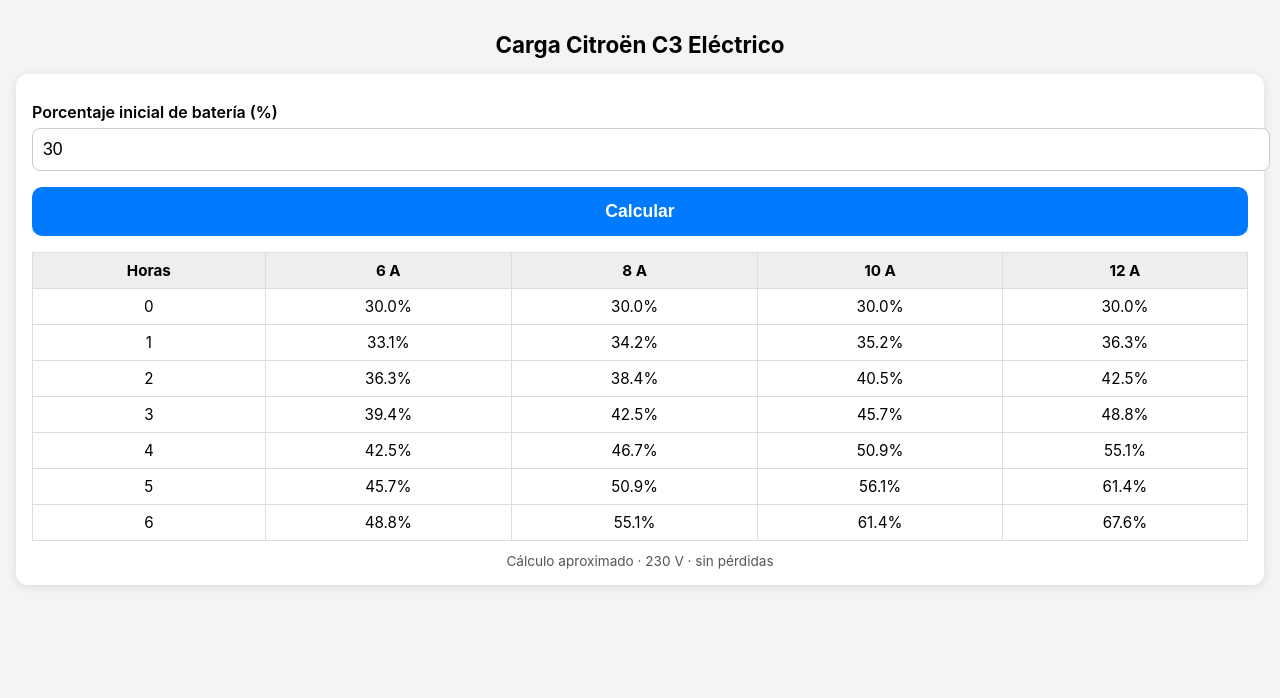
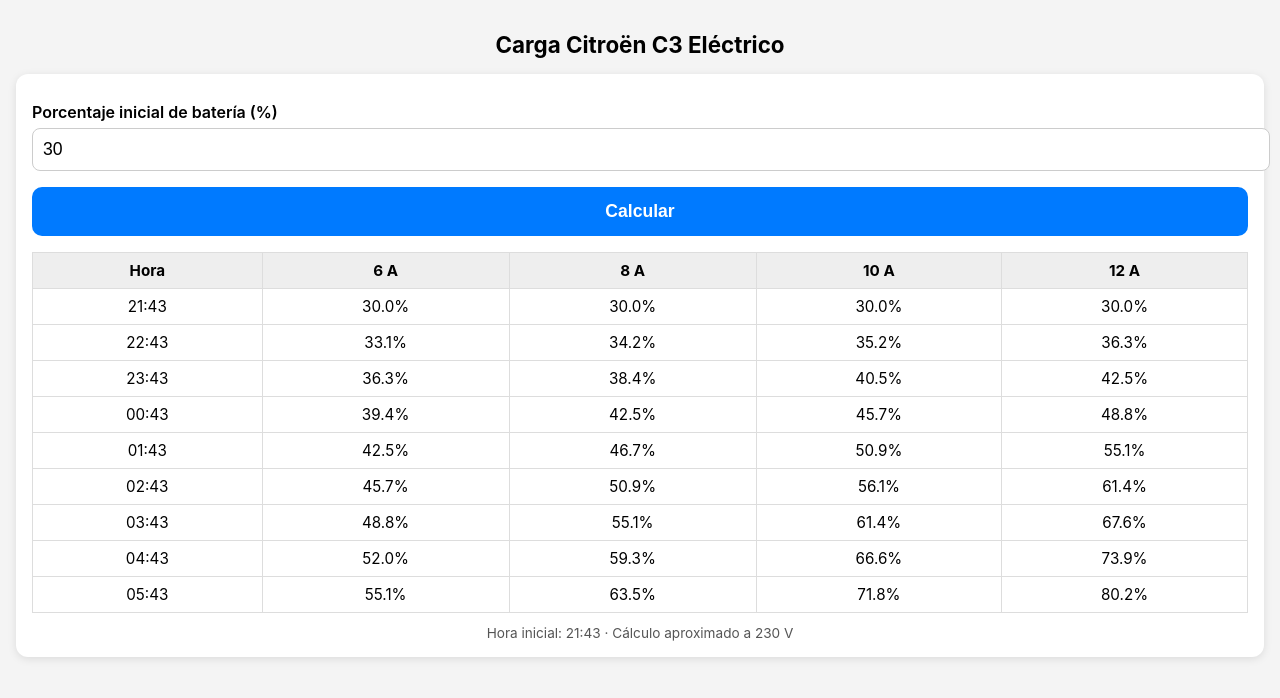
Before and after one commit to credenze/Cilindros, a plain HTML site: page porcent.html in a window 1280 px wide. Both pictures are taken after a click on the button "Calcular". Drawn offline with Linux system fonts and the light colour scheme.

Commit message:
Actualizar porcent.html

```diff
--- a/porcent.html
+++ b/porcent.html
@@ -53,10 +53,6 @@
         border-radius: 10px;
     }
 
-    button:active {
-        background: #005fcc;
-    }
-
     table {
         width: 100%;
         border-collapse: collapse;
@@ -103,18 +99,20 @@
     const CAPACIDAD = 44;      // kWh
     const VOLTAJE = 230;
     const AMPERS = [6, 8, 10, 12];
+    const HORAS = 8;
 
     const porcentajeInicial = Number(document.getElementById("porcentaje").value);
-
     if (isNaN(porcentajeInicial) || porcentajeInicial < 0 || porcentajeInicial > 100) {
         alert("Introduce un porcentaje válido");
         return;
     }
 
+    const ahora = new Date();
+
     let html = `
         <table>
             <tr>
-                <th>Horas</th>
+                <th>Hora</th>
                 <th>6 A</th>
                 <th>8 A</th>
                 <th>10 A</th>
@@ -122,22 +120,33 @@
             </tr>
     `;
 
-    for (let h = 0; h <= 6; h++) {
-        html += `<tr><td>${h}</td>`;
+    for (let h = 0; h <= HORAS; h++) {
+        const hora = new Date(ahora);
+        hora.setHours(hora.getHours() + h);
+
+        const horaTxt = hora.toLocaleTimeString("es-ES", {
+            hour: "2-digit",
+            minute: "2-digit"
+        });
+
+        html += `<tr><td>${horaTxt}</td>`;
 
         AMPERS.forEach(a => {
             const potencia = (VOLTAJE * a) / 1000; // kW
-            const energia = (CAPACIDAD * porcentajeInicial / 100) + potencia * h;
-            const porcentaje = Math.min((energia / CAPACIDAD) * 100, 100).toFixed(1);
+            const energiaInicial = CAPACIDAD * porcentajeInicial / 100;
+            const energiaTotal = energiaInicial + potencia * h;
+            const porcentaje = Math.min((energiaTotal / CAPACIDAD) * 100, 100).toFixed(1);
             html += `<td>${porcentaje}%</td>`;
         });
 
         html += `</tr>`;
     }
 
-    html += `</table>
+    html += `
+        </table>
         <div class="note">
-            Cálculo aproximado · 230 V · sin pérdidas
+            Hora inicial: ${ahora.toLocaleTimeString("es-ES", {hour:'2-digit', minute:'2-digit'})}
+            · Cálculo aproximado a 230 V
         </div>
     `;
 
```
